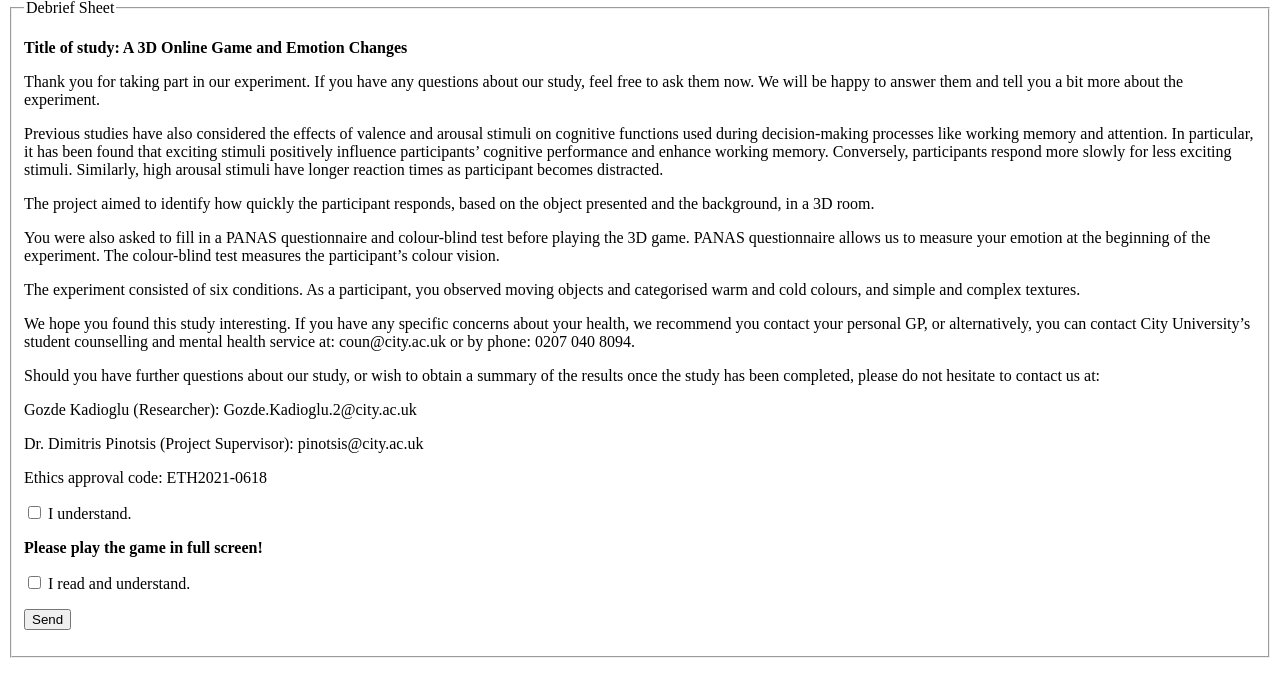
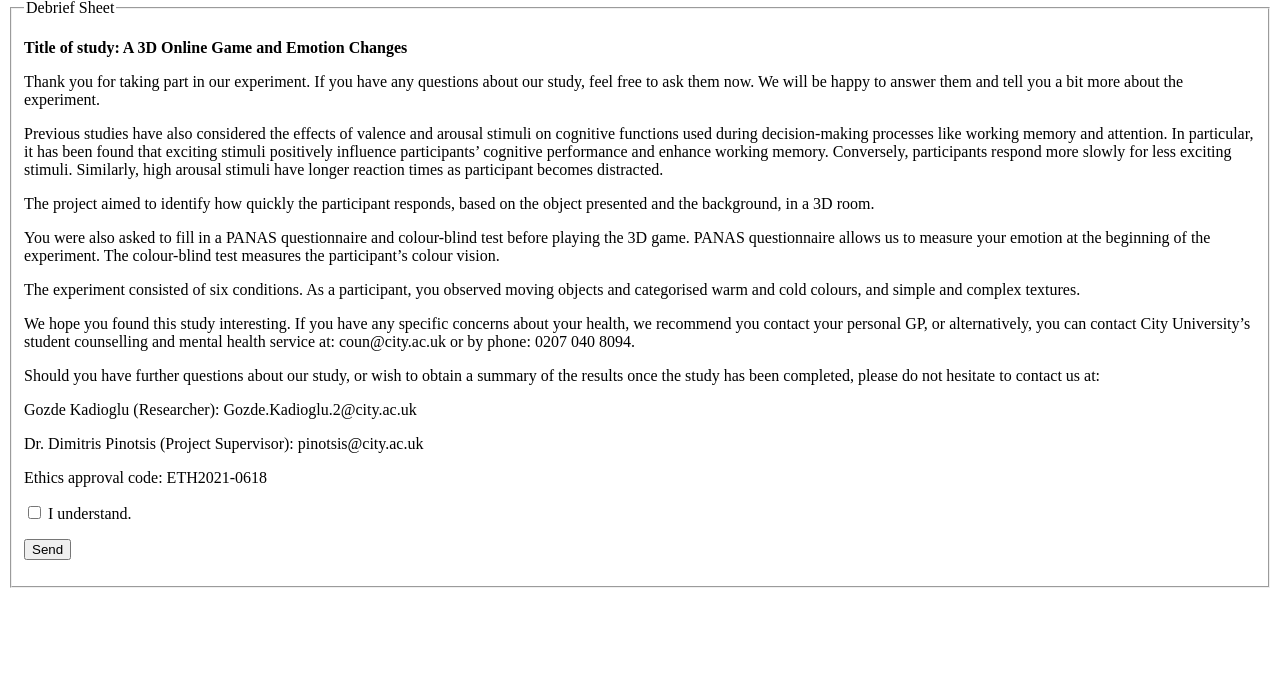
Before and after one commit to mebasoglu/unity-flask-api, a Flask app: page /debriefsheet in a window 1280 px wide. Shown: the part 9-706 px from the top of the page. Run offline with Flask 2, Linux system fonts and the light colour scheme.

Commit message:
Fixed debriefsheet

```diff
--- a/templates/debriefsheet.html
+++ b/templates/debriefsheet.html
@@ -57,10 +57,7 @@
           <p><label class="col-md-4 control-label" for="radios">Ethics approval code: ETH2021-0618</p>
           <p><input type="checkbox" required="">
             <label>I understand.</label><br>
-          <p><label class="col-md-4 control-label" for="radios"><strong>Please play the game in full
-                screen!</strong></label></p>
-          <p><input type="checkbox" required="">
-            <label>I read and understand.</label><br>
+
 
 
             <!-------- Gönder Butonu -------->
```
